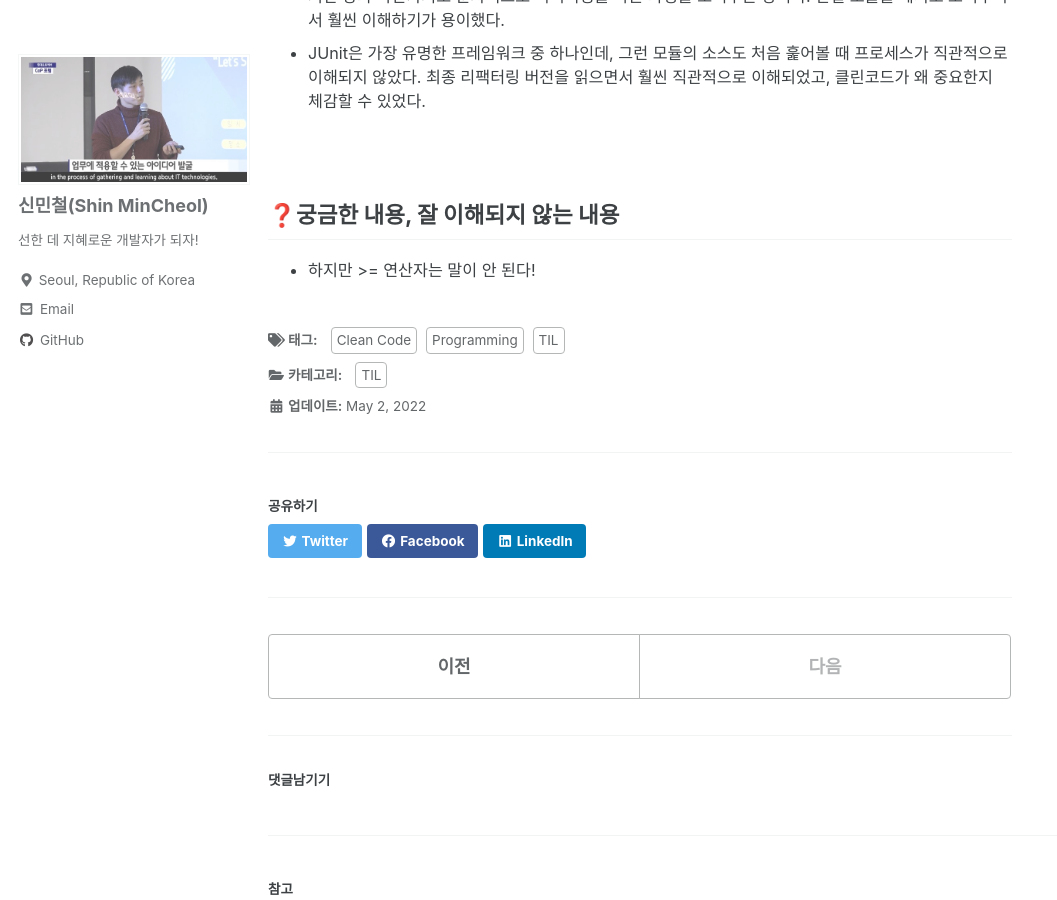
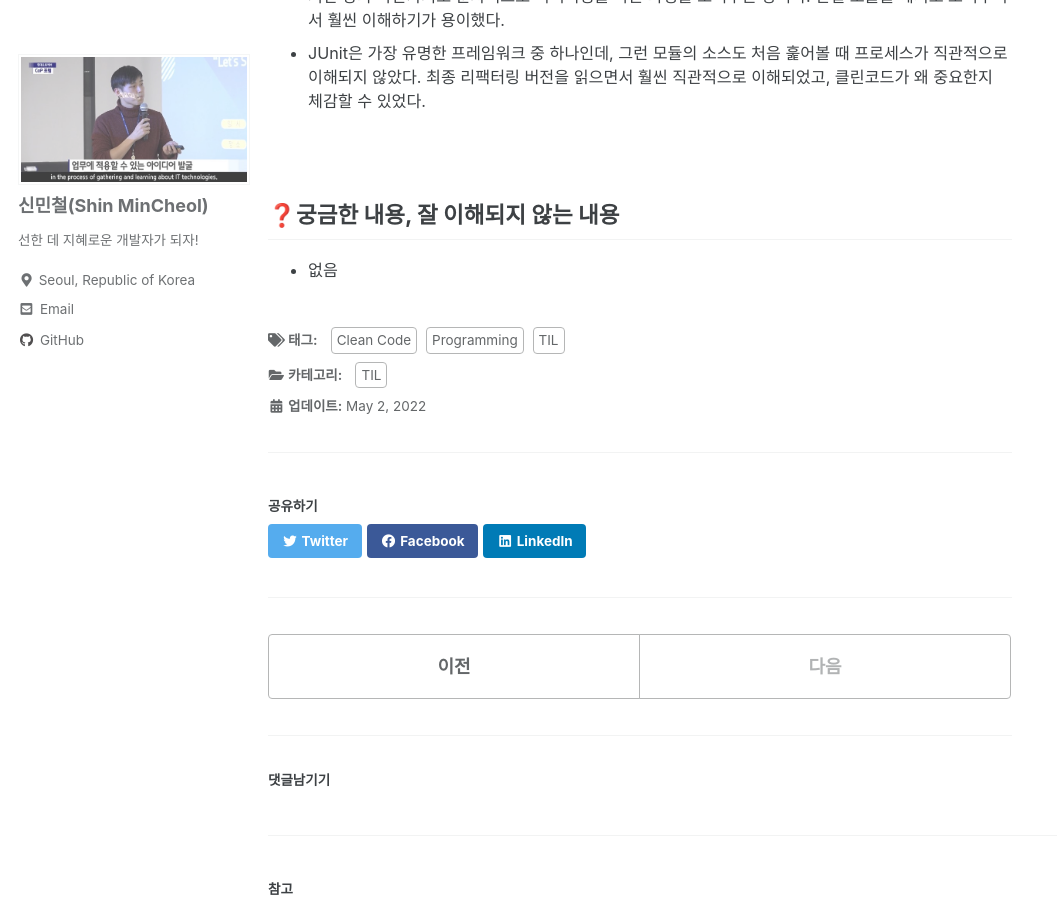
Before and after one commit to alsoj/alsoj.github.io, a Jekyll site: the page built from _posts/til/clean code/2022-05-02-[클린코드]15.JUnit 들여다보기.md, in a window 1280 px wide and 900 px high, scrolled down 1801 px. Shown: the whole window, without its empty margins (0-1057 px from the left). Built offline with Jekyll 4.4.1, drawn with Linux system fonts in a browser that asks for light colours; cached includes are drawn as plain includes; comment, search, counter and statistics services are not loaded.

Commit message:
modify TIL clean code

```diff
--- a/_posts/til/clean code/2022-05-02-[클린코드]15.JUnit 들여다보기.md
+++ b/_posts/til/clean code/2022-05-02-[클린코드]15.JUnit 들여다보기.md
@@ -73,4 +73,4 @@ tags:
 
 ## ❓궁금한 내용, 잘 이해되지 않는 내용
 
-- 하지만 >= 연산자는 말이 안 된다!
+- 없음
```
